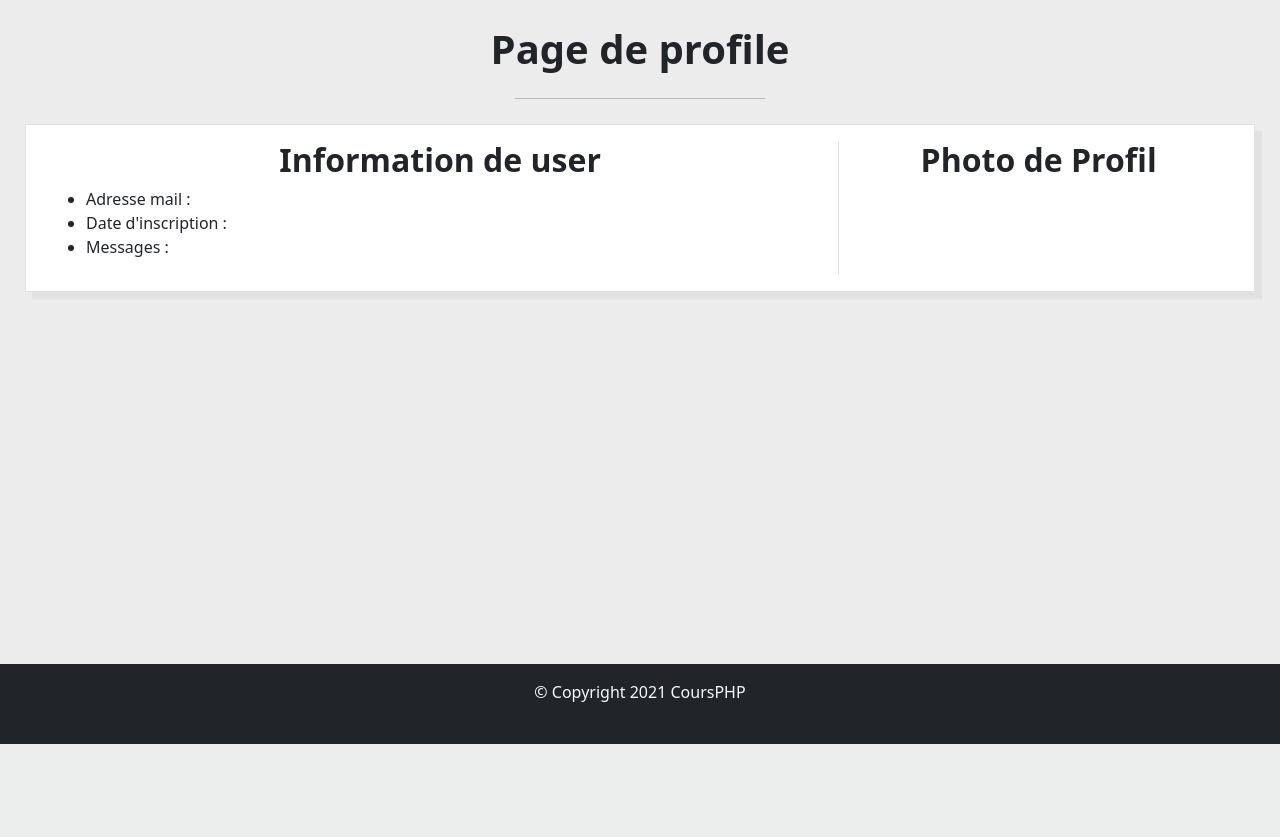
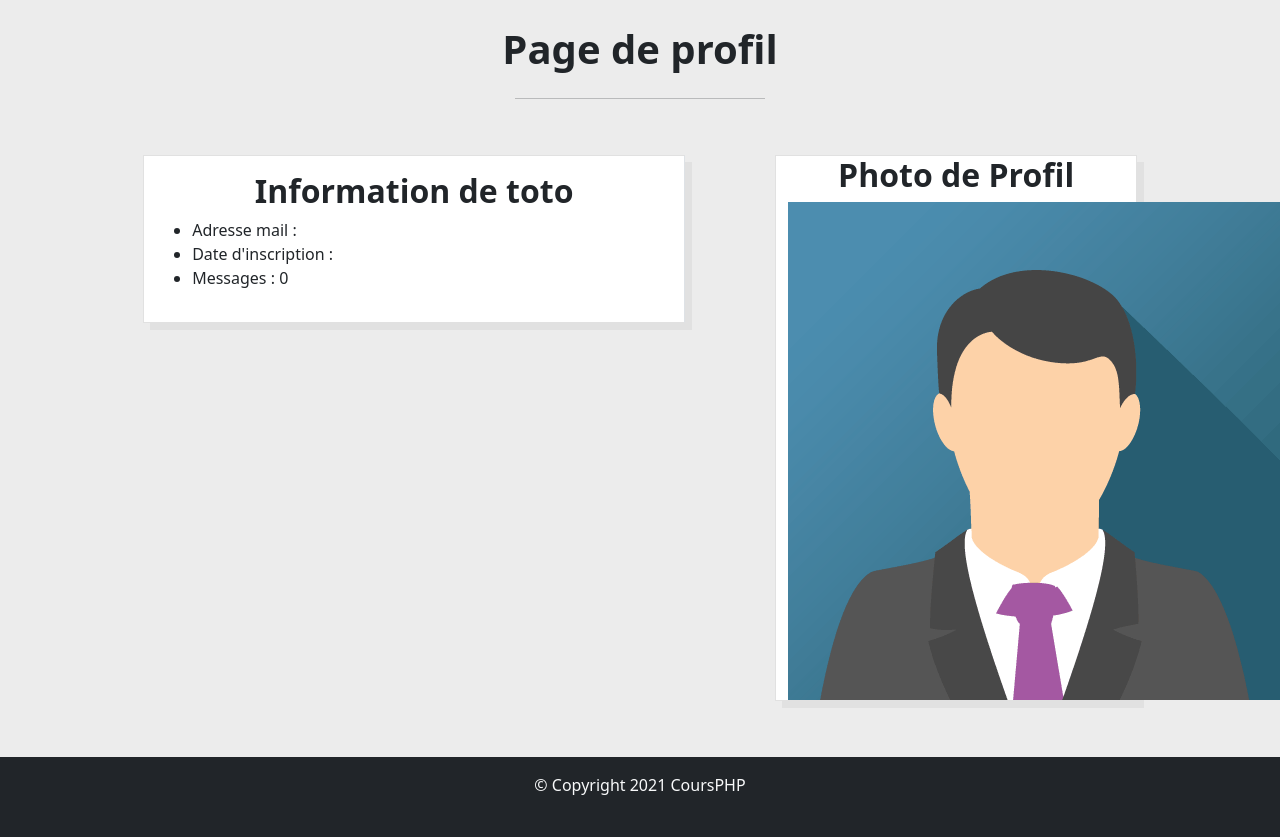
Before and after one commit to PierreD59/tp_myforum, a PHP site: page /?page=profile&id=10 in a window 1280 px wide. Shown: the part 56-893 px from the top of the page. Before the commit the page ends 800 px from the top, so only its background shows below. Run offline with PHP 8.4, Linux system fonts and the light colour scheme; a user stored in the database is signed in; data comes from the database, SQL or seed files in the repository; tables that the repository leaves empty hold one stand-in row (values such as "Sample post"); some libraries are stand-ins or nearby versions.

Commit message:
Add profile page

```diff
--- a/assets/css/styles.css
+++ b/assets/css/styles.css
@@ -8,6 +8,11 @@
   border: 1px solid #e1e1e1;
   margin: 15px auto;
   box-shadow: 7px 7px 0 0 #e1e1e1;
+  height: auto;
+}
+
+.toto .profileBlock {
+  height: 100%;
 }
 
 .commentForm {
--- a/assets/scss/_admin.scss
+++ b/assets/scss/_admin.scss
@@ -8,8 +8,13 @@
   border: 1px solid #e1e1e1;
   margin: 15px auto;
   box-shadow: 7px 7px 0 0 #e1e1e1;
+  height: auto;
 }
-
+.toto {
+  .profileBlock {
+    height: 100%;
+  }
+}
 .commentForm {
   height: 100%;
 }
--- a/includes/header.inc.php
+++ b/includes/header.inc.php
@@ -12,7 +12,7 @@
                             <a class="nav-link" href="/?page=member">Membres</a>
                         </li>
                         <li class="nav-item">
-                            <a class="nav-link" href="/?page=profile">Profil</a>
+                            <a class="nav-link" href="/?page=profile&id=<?= $_SESSION['id']; ?>">Profil</a>
                         </li>
                         <li class="nav-item">
                             <a class="nav-link" href="/?page=admin">Admin</a>
--- a/pages/article.content.php
+++ b/pages/article.content.php
@@ -25,7 +25,6 @@
 if (isset($_POST['commentSubmit'])) {
     if (isset($_POST['comment']) && !empty($_POST['comment'])) {
         $addComment = $database->prepare("INSERT INTO `comments`(`pseudo`, `comment`, `publiched_date`, `article_id`, `user_id`) VALUES (:pseudo, :comment, :publiched_date, :article_id, :user_id)");
-        echo $_GET['id'] . "<br>" . $userID;
         $addComment->execute([
             "pseudo" => $pseudo,
             "comment" => $_POST['comment'],
@@ -33,6 +32,7 @@
             "article_id" => $_GET['id'],
             "user_id" => $userID,
         ]);
+        header("Location: " . $_SERVER['HTTP_REFERER']);
     }
 }
 ?>
--- a/pages/edit.content.php
+++ b/pages/edit.content.php
@@ -29,6 +29,7 @@
         $editCategory->execute([
             "name" => $editName,
         ]);
+        header("Location: ?page=home");
     }
 }
 
@@ -49,6 +50,7 @@
                     "chapeau" => $editChapeau,
                     "content" => $editContent,
                     ]);
+                header("Location: ?page=category");
             }
         }
     }
@@ -63,6 +65,8 @@
         $toto = $editArticle->execute([
             "comment" => $editContent,
             ]);
+        header("Location: ?page=article");
+
     }
 }
 
--- a/pages/profile.content.php
+++ b/pages/profile.content.php
@@ -1,25 +1,33 @@
 <?php
 // Calls up the content of the user in relation to its ID
-$query = $database->query('SELECT * FROM `users` WHERE `id` =' . $_GET['id']);
-$data = $query->fetch()
+$query = $database->prepare('SELECT * FROM `users` WHERE `id` = :id');
+$query->execute([
+     "id" => $_GET['id'],
+     ]);
+$user = $query->fetch();
 ?>
+
 <div class="home">
 
-<h1>Page de profile</h1>
+<h1>Page de profil</h1>
 <hr>
-<div class="profileBlock">
+<div class="container toto">
 
     <div class="row p-3 m-0">
-        <div class="detailProfile col-md-8 border-end">
-            <h2>Information de user</h2>
+        <div class="profileBlock detailProfile p-3 col-md-6 border-end">
+            <h2>Information de <?= $user['pseudo']; ?></h2>
             <ul>
-                <li>Adresse mail : </li>
-                <li>Date d'inscription : </li>
-                <li>Messages : </li>
+                <li>Adresse mail : <?php $user['email_adress']; ?></li>
+                <li>Date d'inscription : <?php $user['registration_date']; ?></li>
+                <?php $count = $database->prepare('SELECT * FROM `articles` WHERE user_id =' . $user['id']);
+                    $count->execute();
+                    $countUser = $count->rowCount(); ?>
+                <li>Messages : <?= $countUser; ?></li>
             </ul>
         </div>
-        <div class="imgProfile col-md-4">
+        <div class="profileBlock imgProfile col-md-4">
             <h2>Photo de Profil</h2>
+            <img src="<?= $user['illustration_image_url']; ?>" alt="Photo profil">
         </div>
 
     </div>
```
Also changed, not shown: 1 other file.
